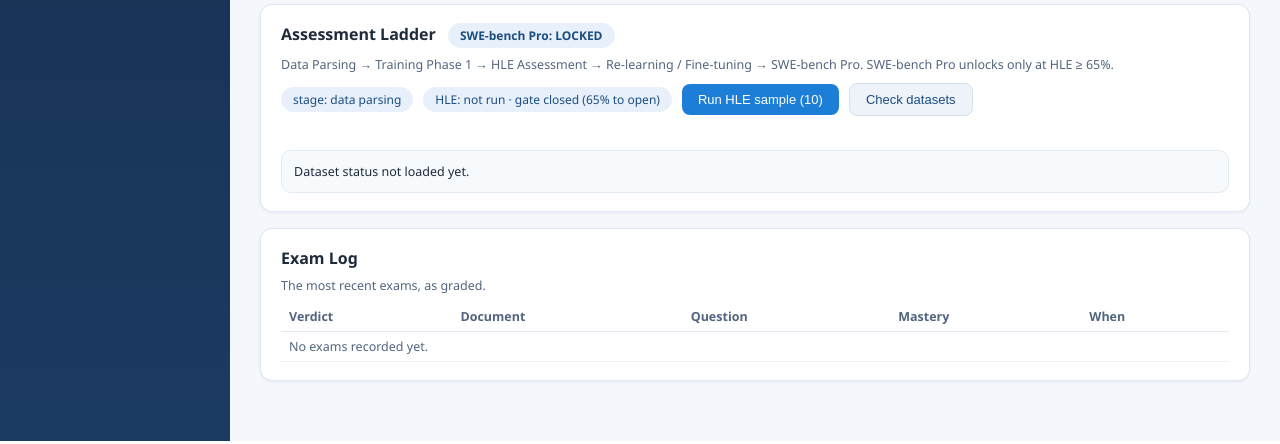
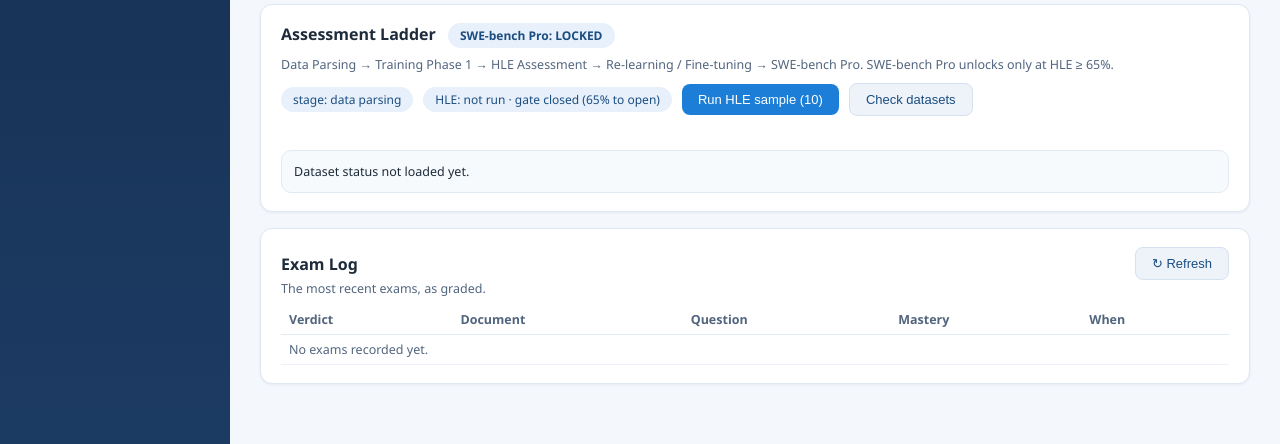
Before and after one commit to ONGALALI/sentinari, a FastAPI app: page /ui/learning in a window 1280 px wide. Shown: the part 964-1408 px from the top of the page. Run offline with FastAPI, Linux system fonts and the light colour scheme; data that the repository does not hold is empty; some libraries are stand-ins or nearby versions.

Commit message:
§69: Exam Log refresh button on the Learning Index
Header row with a ghost Refresh button re-runs the existing exam loader
(disable -> "Refreshing..." -> reload -> re-enable in finally). Live
immediately via no-store serving; no server change.

🤖 Generated with Codebuff
Co-Authored-By: Codebuff <noreply@codebuff.com>

```diff
--- a/templates/learning_workspace.html
+++ b/templates/learning_workspace.html
@@ -127,7 +127,10 @@
     </div>
 
     <div class="card">
-      <h2>Exam Log</h2>
+      <div class="row" style="align-items:center; justify-content:space-between;">
+        <h2 style="margin:0;">Exam Log</h2>
+        <button id="liExamsRefresh" class="ghost" type="button" title="Re-read the most recent exams from the ledger">↻ Refresh</button>
+      </div>
       <div class="hint">The most recent exams, as graded.</div>
       <table style="margin-top:8px;">
         <thead><tr><th>Verdict</th><th>Document</th><th>Question</th><th>Mastery</th><th>When</th></tr></thead>
@@ -251,6 +254,17 @@
     } catch (_) { byId('liExamRows').innerHTML = '<tr><td colspan="5" class="hint">Exam log unavailable.</td></tr>'; }
   };
 
+  byId('liExamsRefresh').addEventListener('click', async () => {
+    const btn = byId('liExamsRefresh');
+    btn.disabled = true;
+    byId('liExamRows').innerHTML = '<tr><td colspan="5" class="hint">Refreshing…</td></tr>';
+    try {
+      await loadExams();
+    } finally {
+      btn.disabled = false;
+    }
+  });
+
   // ---- Assessment ladder (§47) ----
   const loadAssessment = async () => {
     try {
```
Also changed, not shown: docs/CONTINUITY_LOG.md (+10 -0 lines).
